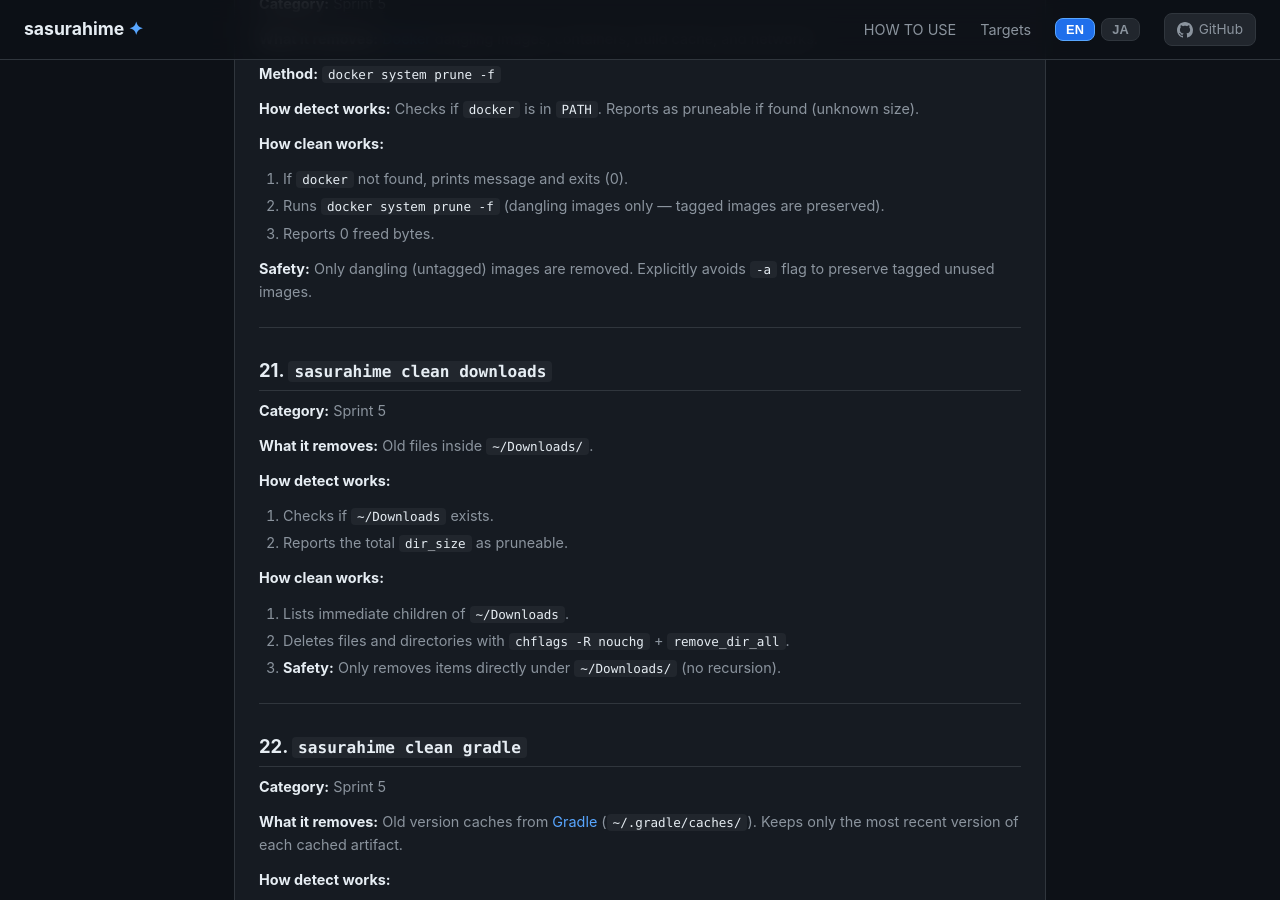
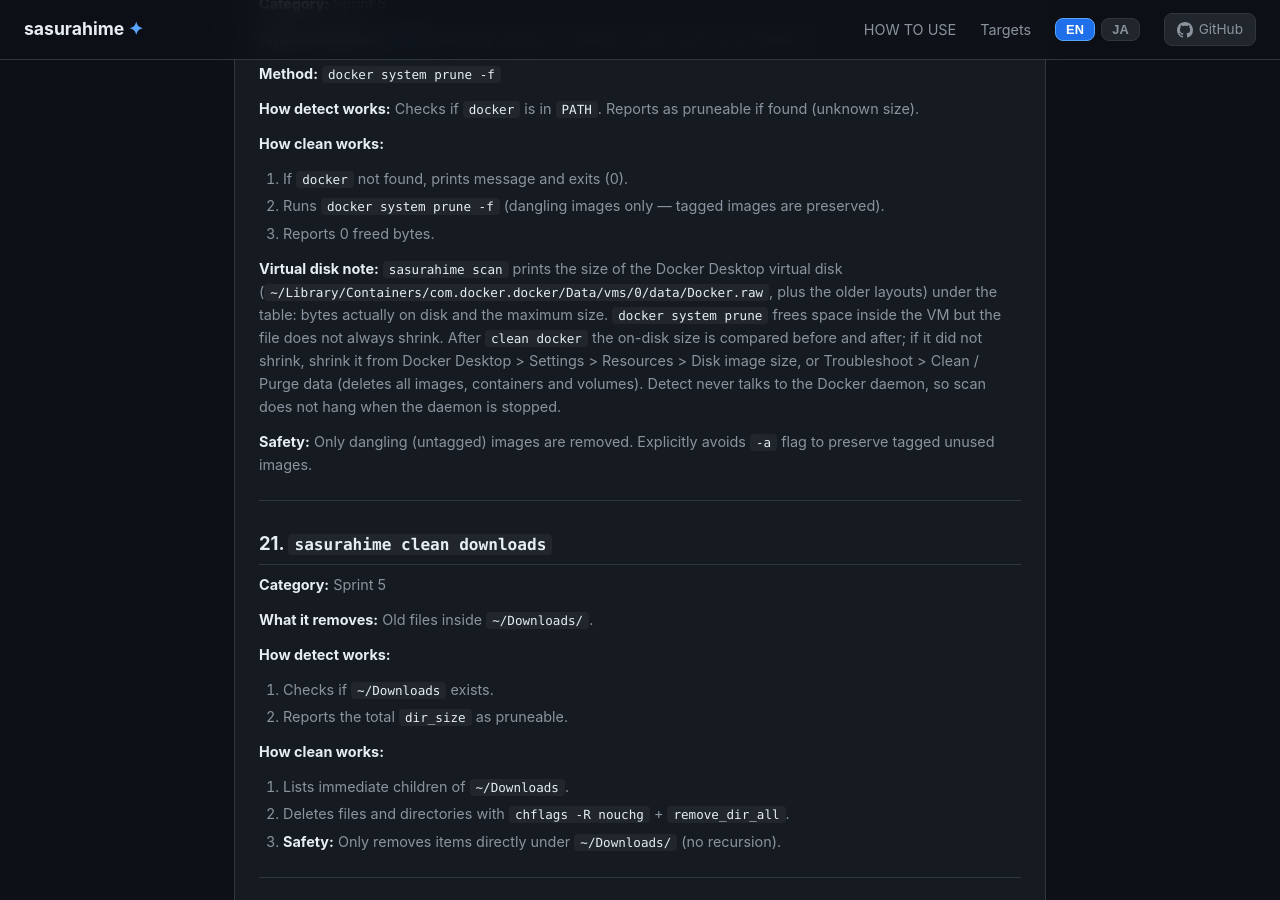
Before and after one commit to armaniacs/sasurahime, a Jekyll site: the page built from docs/SUPPORTED.md, in a window 1280 px wide and 900 px high, scrolled down 12183 px. Built offline with Jekyll 4.4.1, drawn with Linux system fonts in a browser that asks for light colours; some of the changed text lies outside the part shown.

Commit message:
docs: docker 仮想ディスクの案内、--yes の対象範囲、ターゲット数を最新仕様に更新

```diff
--- a/docs/SUPPORTED.md
+++ b/docs/SUPPORTED.md
@@ -562,6 +562,17 @@ Checks if `docker` is in `PATH`. Reports as pruneable if found (unknown size).
    preserved).
 3. Reports 0 freed bytes.
 
+**Virtual disk note:**
+`sasurahime scan` prints the size of the Docker Desktop virtual disk
+(`~/Library/Containers/com.docker.docker/Data/vms/0/data/Docker.raw`, plus the
+older layouts) under the table: bytes actually on disk and the maximum size.
+`docker system prune` frees space inside the VM but the file does not always
+shrink. After `clean docker` the on-disk size is compared before and after; if
+it did not shrink, shrink it from Docker Desktop > Settings > Resources > Disk
+image size, or Troubleshoot > Clean / Purge data (deletes all images,
+containers and volumes). Detect never talks to the Docker daemon, so scan does
+not hang when the daemon is stopped.
+
 **Safety:** Only dangling (untagged) images are removed. Explicitly avoids `-a`
 flag to preserve tagged unused images.
 
@@ -1336,7 +1347,7 @@ Runs `detect()` on every cleaner and prints a formatted table via
 | Mode | Behavior |
 |------|----------|
 | `sasurahime` (no args, TTY) | Opens an interactive checkbox list. Select targets, confirm, and selected targets are cleaned. |
-| `sasurahime --yes` (no args, any) | Cleans every pruneable target without prompting. Exits with 0 if nothing is found. |
+| `sasurahime --yes` (no args, any) | Cleans every pruneable target in the unattended set (uv, brew, mise, browsers, xcode, logs, act, huggingface, pre-commit, library-logs, colima, ollama, device-support, ios-backup, apfs-snapshot) without prompting. All other targets (docker, npm, cargo, downloads, ...) appear in `scan` and the interactive list but are never run by `--yes`. Exits with 0 if nothing is found. |
 | `sasurahime scan` (non-TTY) | Prints the scan table only. |
 | `sasurahime clean <target>` | Cleans a specific target directly. |
 
@@ -1837,6 +1848,16 @@ sasurahime は **49 のクリーンターゲット** を提供しています。
 2. `docker system prune -f` を実行します（dangling イメージのみ — タグ付きイメージは保持）。
 3. 解放バイト数として 0 を報告します。
 
+**仮想ディスクの注意:**
+`sasurahime scan` は表の下に Docker Desktop の仮想ディスク
+(`~/Library/Containers/com.docker.docker/Data/vms/0/data/Docker.raw` と旧版の配置)
+の実際のディスク使用量と最大サイズを表示します。`docker system prune` は VM 内の
+領域を空けますが、ファイルは必ずしも縮みません。`clean docker` の前後でディスク
+使用量を比較し、縮まなかった場合は Docker Desktop の Settings > Resources > Disk
+image size を小さくするか、Troubleshoot > Clean / Purge data (全イメージ、コンテナ、
+ボリュームを削除) を案内します。detect は docker デーモンに問い合わせないため、
+デーモン停止中でも scan はハングしません。
+
 **安全性:** dangling（タグなし）イメージのみ削除します。明示的に `-a` フラグを避け、タグ付きの未使用イメージを保持します。
 
 ---
@@ -2541,7 +2562,7 @@ sasurahime scan --config /path/to/config.toml
 | モード | 動作 |
 |--------|------|
 | `sasurahime`（引数なし、TTY） | インタラクティブなチェックボックスリストを起動します。ターゲットを選択して確認すると、選択したターゲットがクリーンされます。 |
-| `sasurahime --yes`（引数なし） | 確認なしですべての削除可能ターゲットをクリーンします。何もなければ 0 で終了します。 |
+| `sasurahime --yes`（引数なし、任意） | 無人実行の対象 (uv, brew, mise, browsers, xcode, logs, act, huggingface, pre-commit, library-logs, colima, ollama, device-support, ios-backup, apfs-snapshot) のうち pruneable なものを確認なしで削除します。それ以外のターゲット (docker, npm, cargo, downloads など) は `scan` と対話リストには表示されますが、`--yes` では実行されません。何も見つからなければ 0 で終了します。 |
 | `sasurahime scan`（非 TTY） | スキャン結果の一覧のみを表示します。 |
 | `sasurahime clean <target>` | 特定のターゲットを直接クリーンします。 |
 
```
Also changed, not shown: other parts of docs/SUPPORTED.md (+2 -2 lines), docs/HOWTO-ADD-target.md (+6 -0 lines), docs/HOWTO-USE.md (+2 -0 lines), README.md.
